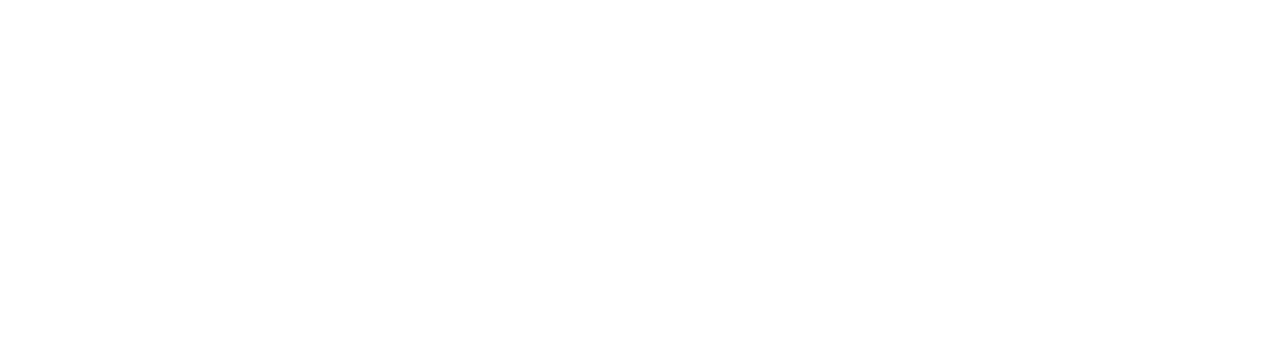
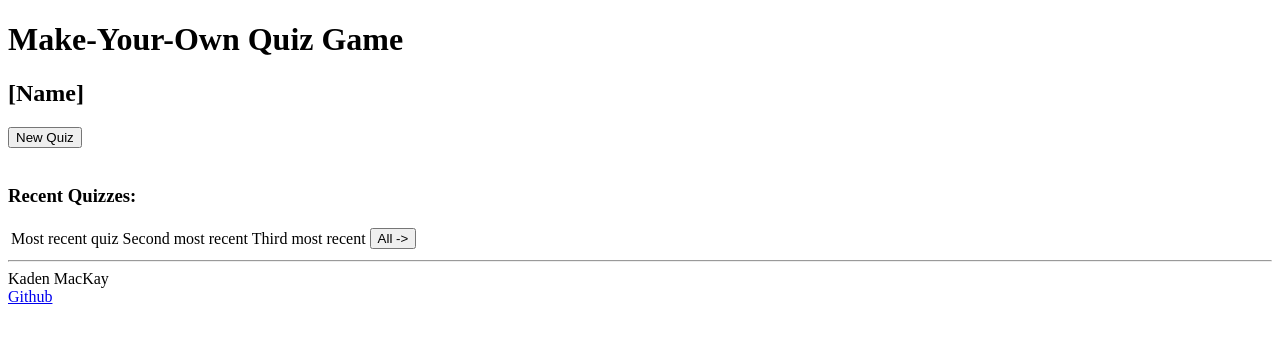
Before and after one commit to KKMack/startup, a plain HTML site: page home.html in a window 1280 px wide. Drawn offline with Linux system fonts and the light colour scheme.

Commit message:
created home and quizList pages

```diff
--- a/home.html
+++ b/home.html
@@ -1,4 +1,36 @@
 <!DOCTYPE html>
 <html>
+    <head>
+        <title>Make-Your-Own Quiz Game</title>
+    </head>
 
+    <body>
+        <header>
+            <h1>
+                Make-Your-Own Quiz Game
+            </h1>
+        </header>
+
+        <main>
+            <h2>[Name]</h2>
+            <form method="get" action="newQuiz.html"><button>New Quiz</button></form>
+        </main>
+
+        <footer>
+            <br />
+            <h3>Recent Quizzes:</h3>
+            <table>
+                <td>Most recent quiz</td>
+                <td>Second most recent</td>
+                <td>Third most recent</td>
+                <td><form method="get" action="QuizList.html">
+                    <button>All -></button>
+                </form></td>
+            </table>
+            <hr />
+            <span class="text-reset">Kaden MacKay</span>
+            <br />
+            <a href="https://github.com/KKMack/startup.git">Github</a>
+        </footer>
+    </body>
 </html>
```
Also changed, not shown: QuizList.html (+36 -0 lines), newQuiz.html (added), takeQuiz.html (added).
